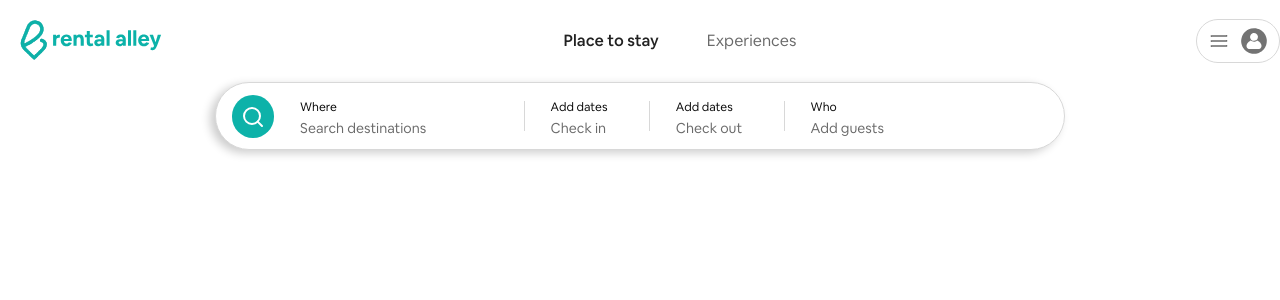
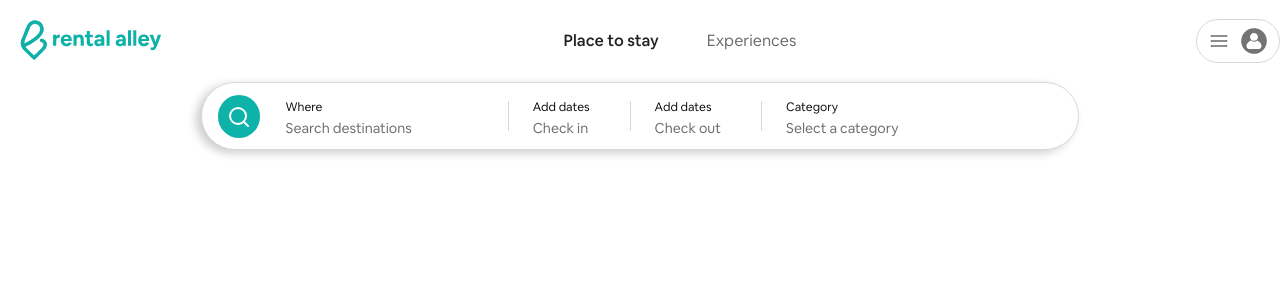
Before and after one commit to dexonapi/rentalalley3-frontendv2, a React (Vite) app: page / in a window 1280 px wide. Shown: the top 300 px of the page. Built offline with nearby package versions, Linux system fonts and the light colour scheme.

Commit message:
feat: replace guest picker with category selector

```diff
--- a/src/components/SearchForm.tsx
+++ b/src/components/SearchForm.tsx
@@ -1,6 +1,5 @@
-import { useState, useEffect, useRef } from 'react';
+import React, { useState, useEffect, useRef } from 'react';
 import { Search } from 'react-feather';
-import React from 'react';
 import { destinationSuggestions, getFormSections } from '../constants';
 import { AnimatePresence, motion } from 'framer-motion';
 import DatePicker from './DatePicker';
@@ -12,23 +11,18 @@ const SearchForm = () => {
   const [isHovered, setIsHovered] = useState('false');
   const [showDestinationSuggestions, setShowDestinationSuggestions] = useState(false);
   const [showDatePickers, setShowDatePickers] = useState(false);
-  const [showGuestPicker, setShowGuestPicker] = useState(false);
+  const [showCategoryPicker, setShowCategoryPicker] = useState(false);
   const [destination, setDestination] = useState('');
   const [checkIn, setCheckIn] = useState('');
   const [checkOut, setCheckOut] = useState('');
-  const [guests, setGuests] = useState({
-    adults: 0,
-    children: 0,
-    infants: 0,
-    pets: 0
-  });
+  const [selectedCategory, setSelectedCategory] = useState<string>('');
 
   useEffect(() => {
     const handleClickOutside = (event: MouseEvent) => {
       if (!formRef.current?.contains(event.target as Node)) {
         setActiveButton('');
         setShowDestinationSuggestions(false);
-        setShowGuestPicker(false);
+        setShowCategoryPicker(false);
         setShowDatePickers(false);
       }
     };
@@ -59,8 +53,8 @@ const SearchForm = () => {
     checkOut,
     setShowDestinationSuggestions,
     setShowDatePickers,
-    setShowGuestPicker,
-    guests,
+    setShowCategoryPicker,
+    selectedCategory,
   });
 
   return (
@@ -83,9 +77,9 @@ const SearchForm = () => {
                   activeButton === section.id
                     ? 'bg-white custom-shadow rounded-4xl z-20'
                     : isHovered === section.id && activeButton === formSections[index - 1]?.id
-                    ? 'rounded-4xl z-19 before:content-[""] before:absolute before:inset-0 before:-left-12 before:bg-[#D8D8D8] before:rounded-r-4xl before:z-5 before:shadow-[2px_0_4px_rgba(0,0,0,0.1)]'
+                    ? 'rounded-4xl z-19 before:content-[""] before:absolute before:inset-0 before:-left-14 before:bg-[#D8D8D8] before:rounded-r-4xl before:z-5 before:shadow-[2px_0_4px_rgba(0,0,0,0.1)]'
                     : isHovered === section.id && activeButton === formSections[index + 1]?.id
-                    ? 'rounded-4xl z-19 before:content-[""] before:absolute before:inset-0 before:-right-12 before:bg-[#D8D8D8] before:rounded-l-4xl before:z-5 before:shadow-[-2px_0_4px_rgba(0,0,0,0.1)]'
+                    ? 'rounded-4xl z-19 before:content-[""] before:absolute before:inset-0 before:-right-14 before:bg-[#D8D8D8] before:rounded-l-4xl before:z-5 before:shadow-[-2px_0_4px_rgba(0,0,0,0.1)]'
                     : 'rounded-4xl z-20'
                 }
                 flex flex-start flex-col py-[11px] relative overflow-visible cursor-pointer ${section.paddingClasses} ${
@@ -167,51 +161,26 @@ const SearchForm = () => {
             </AnimatePresence>
 
             <AnimatePresence>
-            {showGuestPicker && (
+            {showCategoryPicker && (
               <motion.div
                 initial={{ opacity: 0, y: -10 }}
                 animate={{ opacity: 1, y: 0 }}
                 exit={{ opacity: 0, y: -10 }}
                 transition={{ duration: 0.2 }}
-              className="absolute top-[80px] left-0 right-0 rounded-4xl bg-white border-[0.5px] border-[#D8D8D8] p-6 z-30">
-                <ul className="space-y-4">
-                  {Object.entries(guests).map(([type, count]) => (
-                    <li key={type} className="flex justify-between items-center">
-                      <div className="capitalize text-[#222222]">
-                        {type}
-                        <span className="block text-sm text-gray-500">
-                          {type === 'adults'
-                            ? 'Ages 13 or above'
-                            : type === 'children'
-                            ? 'Ages 2–12'
-                            : type === 'infants'
-                            ? 'Under 2'
-                            : 'Bringing a service animal?'}
-                        </span>
-                      </div>
-                      <div className="flex items-center space-x-3">
+                className="absolute top-[80px] left-90 right-0 rounded-4xl bg-white border-[0.5px] border-[#D8D8D8] p-6 z-30 grid grid-cols-2 gap-4"
+              >
+                {['Property', 'Cars', 'Bicycle', 'Rooms', 'Hotels', 'Trucks', 'Tools'].map((category) => (
                   <button
-                          className="w-8 h-8 rounded-full border border-gray-400 text-[#222222] disabled:opacity-30"
-                          onClick={() =>
-                            setGuests((prev) => ({ ...prev, [type]: Math.max(prev[type as keyof typeof guests] - 1, 0) }))
-                          }
-                          disabled={count === 0}
+                    key={category}
+                    className={`p-4 rounded-lg text-left hover:bg-gray-100 transition-colors ${selectedCategory === category ? 'bg-blue-50 border border-blue-200' : 'border border-transparent'}`}
+                    onClick={() => {
+                      setSelectedCategory(category);
+                      setShowCategoryPicker(false);
+                    }}
                   >
-                          -
+                    <div className="font-medium text-[#222222]">{category}</div>
                   </button>
-                        <span className="w-4 text-center">{count}</span>
-                        <button
-                          className="w-8 h-8 rounded-full border border-gray-400 text-[#222222]"
-                          onClick={() =>
-                            setGuests((prev) => ({ ...prev, [type]: prev[type as keyof typeof guests] + 1 }))
-                          }
-                        >
-                          +
-                        </button>
-                      </div>
-                    </li>
                 ))}
-                </ul>
               </motion.div>
             )}
             </AnimatePresence>
--- a/src/constants/context.ts
+++ b/src/constants/context.ts
@@ -11,12 +11,7 @@ export type Props = {
   checkIn: string;
   checkOut: string;
   setShowDestinationSuggestions: (v: boolean) => void;
-  guests: {
-    adults: number;
-    children: number;
-    infants: number;
-    pets: number;
-  };
-  setShowGuestPicker: (v: boolean) => void;
+  setShowCategoryPicker: (v: boolean) => void;
+  selectedCategory: string;
   setShowDatePickers: (v: boolean) => void;
 };
--- a/src/constants/index.ts
+++ b/src/constants/index.ts
@@ -19,17 +19,17 @@ export const getFormSections = ({
   checkIn,
   checkOut,
   setShowDestinationSuggestions,
-  setShowGuestPicker,
   setShowDatePickers,
-  guests,
-}: Props): Section[] => [
+  setShowCategoryPicker,
+  selectedCategory,
+}: Omit<Props, 'guests' | 'setShowGuestPicker'> & { setShowCategoryPicker: (v: boolean) => void; selectedCategory: string }): Section[] => [
   {
     id: 'search',
     label: 'Where',
     subLabel: destination || 'Search destinations',
     onClick: () => {
       setShowDestinationSuggestions(true);
-      setShowGuestPicker(false);
+      setShowCategoryPicker(false);
       setShowDatePickers(false);
     },
     paddingClasses: 'pl-21 pr-24',
@@ -40,7 +40,7 @@ export const getFormSections = ({
     subLabel: checkIn ? formatDate(checkIn) : 'Check in',
     onClick: () => {
       setShowDestinationSuggestions(false);
-      setShowGuestPicker(false);
+      setShowCategoryPicker(false);
       setShowDatePickers(true);
     },
     paddingClasses: 'pl-6 pr-10',
@@ -51,24 +51,17 @@ export const getFormSections = ({
     subLabel: checkOut ? formatDate(checkOut) : 'Check out',
     onClick: () => {
       setShowDestinationSuggestions(false);
-      setShowGuestPicker(false);
+      setShowCategoryPicker(false);
       setShowDatePickers(true);
     },
     paddingClasses: 'pl-6 pr-10',
   },
   {
-    id: 'guest',
-    label: 'Who',
-    subLabel:
-    guests.adults + guests.children + guests.infants + guests.pets > 0
-      ? [
-          guests.adults + guests.children > 0 ? `${guests.adults + guests.children} guest${guests.adults + guests.children > 1 ? 's' : ''}` : null,
-          guests.infants > 0 ? `${guests.infants} infant${guests.infants > 1 ? 's' : ''}` : null,
-          guests.pets > 0 ? `${guests.pets} pet${guests.pets > 1 ? 's' : ''}` : null
-        ].filter(Boolean).join(', ')
-      : 'Add guests',
+    id: 'category',
+    label: 'Category',
+    subLabel: selectedCategory || 'Select a category',
     onClick: () => {
-      setShowGuestPicker(true);
+      setShowCategoryPicker(true);
       setShowDestinationSuggestions(false);
       setShowDatePickers(false);
     },
```
Lines whose indentation alone changed are shown as unchanged.
